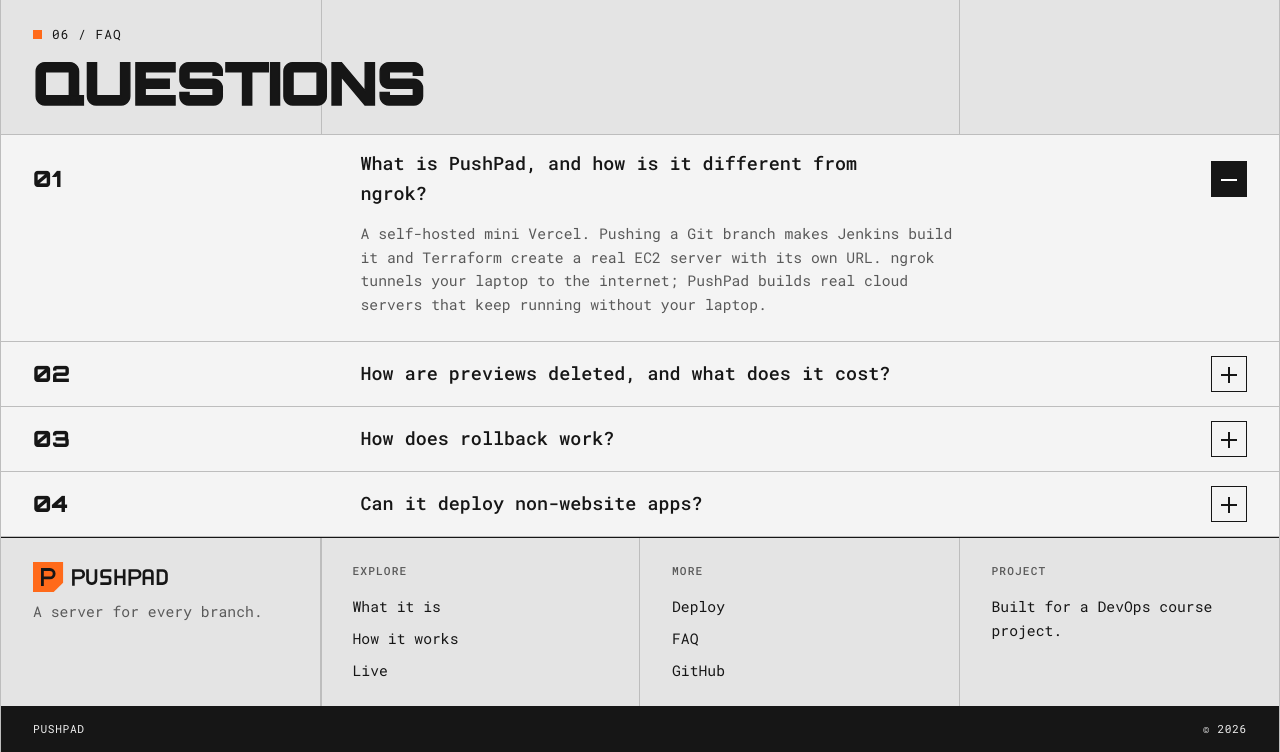
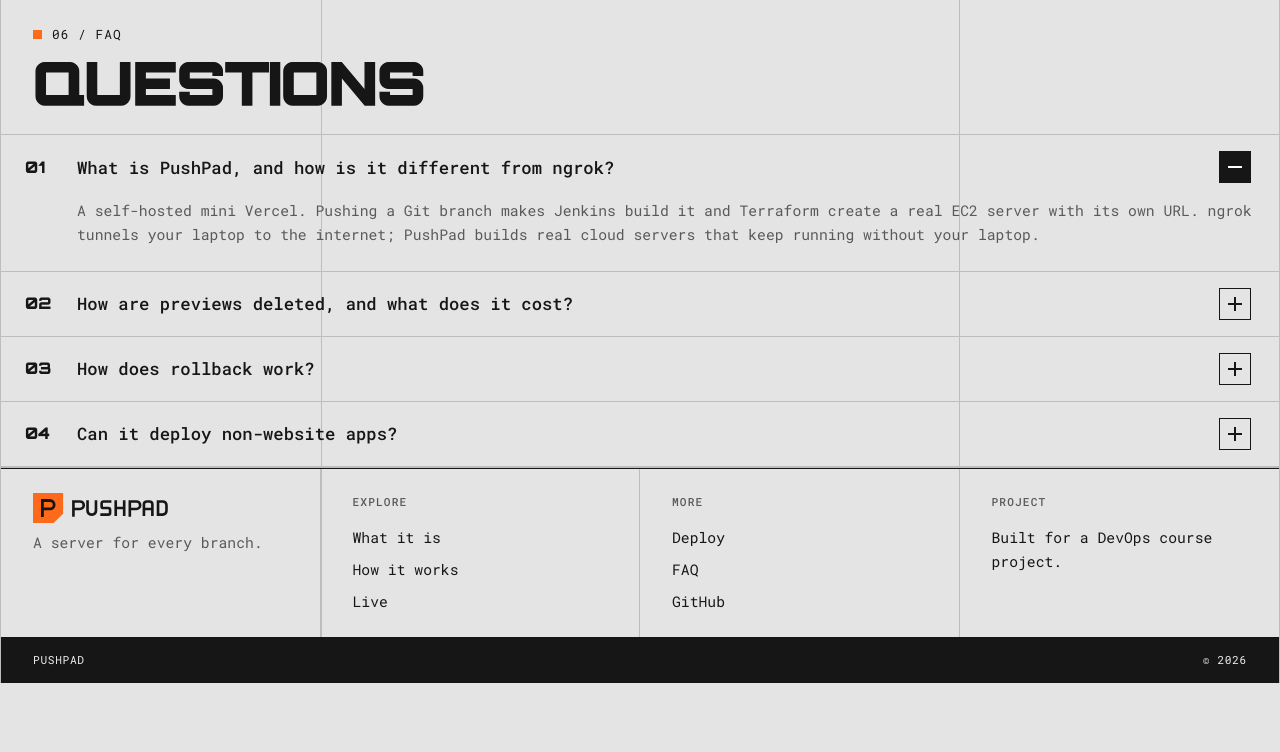
Before and after one commit to RishitTandon7/PushPad, a website with bundled scripts: page app/public/index.html in a window 1280 px wide. Shown: the part 2498-3250 px from the top of the page. After the commit the page ends 3181 px from the top, so only its background shows below. Built offline with nearby package versions, Linux system fonts and the light colour scheme; files whose address does not match are found by name.

Commit message:
style(ui): faq styles for the deploy platform

```diff
--- a/app/public/css/faq.css
+++ b/app/public/css/faq.css
@@ -1,17 +1,15 @@
-/* FAQ: accessible accordion, buttons control collapsible panels */
-.faq { background: var(--panel); }
+/* FAQ accordion (inside the drawer): buttons control collapsible panels */
 .faq-item { border-bottom: 1px solid var(--line); }
-.faq-item:last-child { border-bottom: 0; }
-.faq-q { width: 100%; display: grid; grid-template-columns: 1fr 2fr 1fr; align-items: center; text-align: left; background: none; border: 0; padding: 0; min-height: 64px; }
-.faq-q .qn { padding: 0 var(--rail); font-family: var(--font-display); font-weight: 900; font-size: 1.4rem; }
-.faq-q .qt { padding: 14px var(--sp-4); font-weight: 500; font-size: var(--fs-lg); }
-.faq-q .qi { justify-self: end; margin-right: var(--rail); width: 36px; height: 36px; border: 1px solid var(--ink); position: relative; transition: background .15s; }
-.faq-q .qi::before, .faq-q .qi::after { content: ""; position: absolute; left: 9px; right: 9px; top: 17px; height: 2px; background: var(--ink); transition: transform .2s; }
+.faq-q { width: 100%; display: grid; grid-template-columns: 44px 1fr 36px; align-items: center; gap: 8px; text-align: left; background: none; border: 0; padding: 16px var(--sp-3); min-height: 64px; }
+.faq-q .qn { font-family: var(--font-display); font-weight: 900; font-size: 1rem; }
+.faq-q .qt { font-weight: 500; }
+.faq-q .qi { width: 32px; height: 32px; border: 1px solid var(--ink); position: relative; }
+.faq-q .qi::before, .faq-q .qi::after { content: ""; position: absolute; left: 8px; right: 8px; top: 14px; height: 2px; background: var(--ink); transition: transform .2s; }
 .faq-q .qi::after { transform: rotate(90deg); }
 .faq-q[aria-expanded="true"] .qi { background: var(--ink); }
 .faq-q[aria-expanded="true"] .qi::before, .faq-q[aria-expanded="true"] .qi::after { background: #fff; }
 .faq-q[aria-expanded="true"] .qi::after { transform: rotate(0); }
 .faq-a { display: grid; grid-template-rows: 0fr; transition: grid-template-rows .25s ease; }
 .faq-a > div { overflow: hidden; }
-.faq-a p { padding: 0 25% var(--sp-3) calc(25% + var(--sp-4)); color: var(--muted); }
+.faq-a p { padding: 0 var(--sp-3) var(--sp-3) calc(44px + var(--sp-3) + 8px); color: var(--muted); }
 .faq-item:has(.faq-q[aria-expanded="true"]) .faq-a { grid-template-rows: 1fr; }
```
